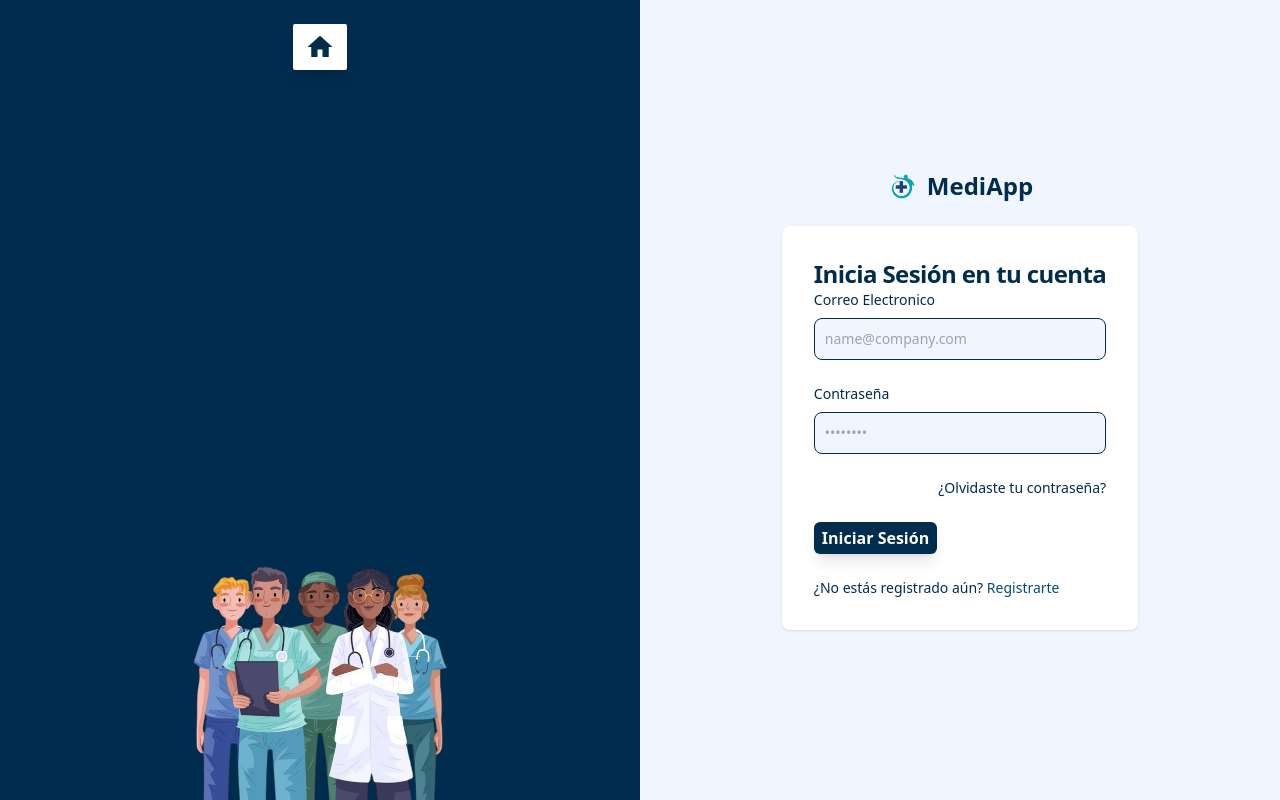
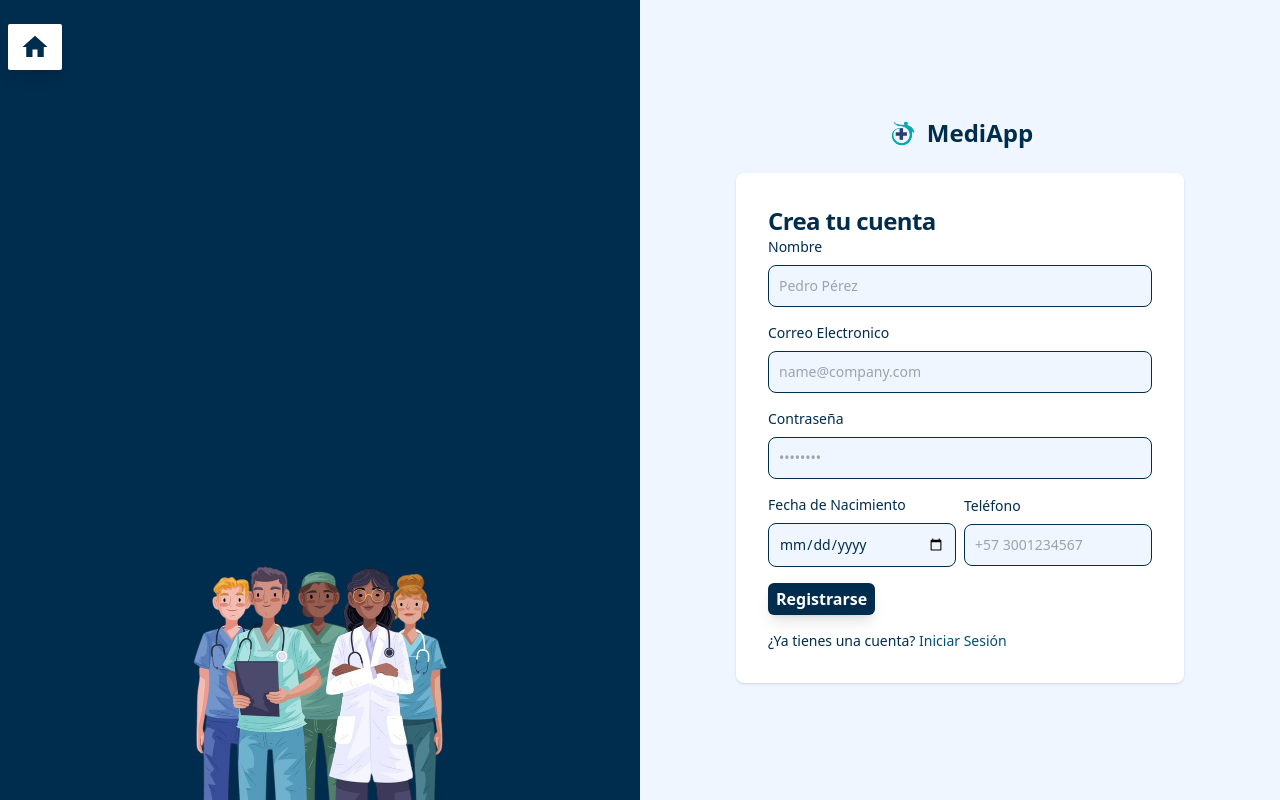
Before and after one commit to diegoparra08/medi_app, a React (Vite) app: page /login in a window 1280 px wide. Both pictures are taken after a click on the link "Registrarte". Built offline with nearby package versions, Linux system fonts and the light colour scheme.

Commit message:
Login y registro estilos terminados

```diff
--- a/src/components/Forms/LoginForm/LoginForm.jsx
+++ b/src/components/Forms/LoginForm/LoginForm.jsx
@@ -1,34 +1,39 @@
+import { useState } from "react"
+
 import { ButtonTwo } from "../../Buttons/Buttons"
 import { HomeButton, HomeButtonDark } from "../../Buttons/Buttons"
 
 export const LoginForm = () => {
+
+    const [form, setForm] = useState(true)
+
+
     return (
         <div className="flex flex-col justify-center lg:flex-row lg:items-center bg-customBlue5">
 
             <div className="hidden lg:w-1/2 lg:h-screen lg:bg-customBlue5 lg:flex lg:flex-col lg:items-center" >
-                <div className="mb-auto mt-4">
+                <div className="mb-auto mt-4 w-full flex flex-row justify-left">
                     <HomeButton />
                 </div>
                 <img className="w-64 h-64"
                     src="/src/images/docsLoginNB.png" alt="Doctors" />
             </div>
 
-            <section className="bg-blue-50 lg:w-1/2 flex flex-col items-center">
-                <div className="mt-8 mb-0 lg:hidden">
+            <section className="bg-blue-50 lg:w-1/2 flex flex-col justify-left">
+                <div className="mt-8 mb-0 lg:hidden flex flex-row items-start">
                     <HomeButtonDark />
                 </div>
-                <div className="flex flex-col items-center justify-center px-6 py-8 mx-auto md:h-screen lg:py-0">
+                <div className="flex flex-col items-center justify-center px-6 py-6 mx-auto md:h-screen lg:py-0">
                     <div className="flex items-center mb-6 text-2xl font-semibold text-customBlue5">
                         <img className="w-8 h-8 mr-2" src="/src/images/logo1NB.png" alt="logo" />
                         MediApp
                     </div>
-
-                    <div className="w-full bg-white rounded-lg shadow md:mt-0 sm:max-w-md xl:p-0">
-                        <div className="p-6 space-y-4 md:space-y-0 sm:p-8">
+                    {form ? (<div className="w-full bg-white rounded-lg shadow md:mt-0 sm:max-w-md xl:p-0">
+                        <div className="p-6 space-y-2 md:space-y-0 sm:p-8">
                             <h1 className="text-xl font-bold leading-tight tracking-tight text-customBlue5 md:text-2xl">
-                                Inicia Sesión en tu cuenta
+                                Ingresa a tu cuenta
                             </h1>
-                            <form className="space-y-4 md:space-y-6" action="#">
+                            <form className="space-y-4" action="#">
                                 <div>
                                     <label htmlFor="email" className="block mb-2 text-sm font-medium text-customBlue5">Correo Electronico</label>
                                     <input type="email" name="email" id="email" className="bg-blue-50 border border-customBlue5 text-customBlue5 sm:text-sm rounded-lg focus:ring-primary-600 focus:border-primary-600 block w-full p-2.5" placeholder="name@company.com" required="" />
@@ -51,11 +56,57 @@ export const LoginForm = () => {
                                 <ButtonTwo label={'Iniciar Sesión'} />
 
                                 <p className="text-sm font-light text-customBlue5">
-                                    ¿No estás registrado aún? <a href="#" className="font-medium text-customBlue4 hover:underline">Registrarte</a>
+                                    ¿No estás registrado aún? <a href="#" onClick={() => setForm(false)} className="font-medium text-customBlue4 hover:underline">Registrarte</a>
                                 </p>
                             </form>
                         </div>
                     </div>
+
+                    ) : (
+
+                        <div className="w-full bg-white rounded-lg shadow md:mt-0 sm:max-w-md xl:p-0">
+                            <div className="p-6 space-y-4 md:space-y-0 sm:p-8">
+                                <h1 className="text-xl font-bold leading-tight tracking-tight text-customBlue5 md:text-2xl">
+                                    Crea tu cuenta
+                                </h1>
+                                <form className="space-y-4" action="#">
+                                    <div>
+                                        <label htmlFor="name" className="block mb-2 text-sm font-medium text-customBlue5">Nombre</label>
+                                        <input type="text" name="name" id="name" className="bg-blue-50 border border-customBlue5 text-customBlue5 sm:text-sm rounded-lg focus:ring-primary-600 focus:border-primary-600 block w-full p-2.5" placeholder="Pedro Pérez" required="" />
+                                    </div>
+                                    <div>
+                                        <label htmlFor="email" className="block mb-2 text-sm font-medium text-customBlue5">Correo Electronico</label>
+                                        <input type="email" name="email" id="email" className="bg-blue-50 border border-customBlue5 text-customBlue5 sm:text-sm rounded-lg focus:ring-primary-600 focus:border-primary-600 block w-full p-2.5" placeholder="name@company.com" required="" />
+                                    </div>
+                                    <div>
+                                        <label htmlFor="password" className="block mb-2 text-sm font-medium text-customBlue5">Contraseña</label>
+                                        <input type="password" name="password" id="password" placeholder="••••••••" className="bg-blue-50 border border-customBlue5 text-customBlue5 sm:text-sm rounded-lg focus:ring-primary-600 focus:border-primary-600 block w-full p-2.5" required="" />
+                                    </div>
+                                    <div className="grid grid-cols-2 items-center gap-2 w-full">
+                                        <div>
+                                            <label htmlFor="birthday" className="block mb-2 text-sm font-medium text-customBlue5">Fecha de Nacimiento</label>
+                                            <input type="date" name="birthday" id="birthday" className="bg-blue-50 border border-customBlue5 text-customBlue5 sm:text-sm rounded-lg focus:ring-primary-600 focus:border-primary-600 block w-full p-2.5" required="" />
+                                        </div>
+                                        <div>
+                                            <label htmlFor="phone" className="block mb-2 text-sm font-medium text-customBlue5">Teléfono</label>
+                                            <input type="tel" name="phone" id="phone" placeholder="+57 3001234567" className="bg-blue-50 border border-customBlue5 text-customBlue5 sm:text-sm rounded-lg focus:ring-primary-600 focus:border-primary-600 block w-full p-2.5" required="" />
+                                        </div>
+                                    </div>
+
+                                    <ButtonTwo label={'Registrarse'} />
+
+                                    <p className="text-sm font-light text-customBlue5">
+                                        ¿Ya tienes una cuenta? <a href="#" onClick={() => setForm(true)} className="font-medium text-customBlue4 hover:underline">Iniciar Sesión</a>
+                                    </p>
+                                </form>
+                            </div>
+                        </div>
+
+                    )}
+
+
+
+
                 </div>
             </section>
         </div>
```
